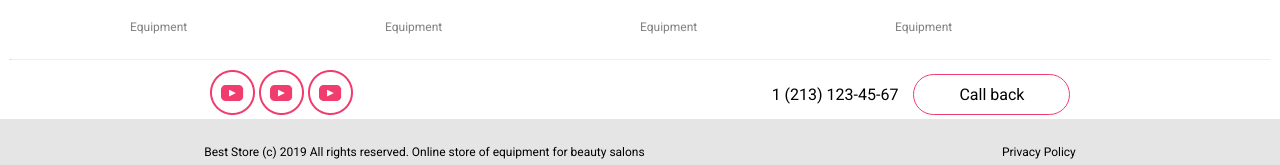
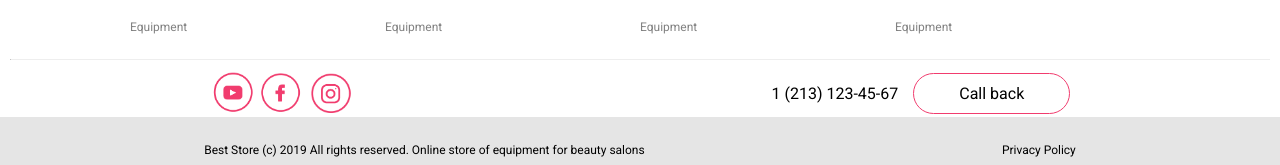
Before and after one commit to YR95/hw6_beauty_redone, a plain HTML site: page index.html in a window 1280 px wide. Shown: the part 2527-2692 px from the top of the page. Drawn offline with Linux system fonts and the light colour scheme.

Commit message:
Add icons

```diff
--- a/index.html
+++ b/index.html
@@ -229,14 +229,14 @@
     <hr class="navigation-line">
     <div class="media-section">
         <div>
-            <img src="icon/youtube.png">
-            <img src="icon/youtube.png">
-            <img src="icon/youtube.png">
+            <img alt="yo" class="media-icon" src="icon/yo.png">
+            <img alt="fc" class="media-icon" src="icon/fc.png">
+            <img alt="inst" class="media-icon" src="icon/img.png">
         </div>
         <div class="beauty-tel-button">
-        <p class="tel">1 (213) 123-45-67</p>
-        <button class="beauty-button">Call back</button>
-    </div>
+            <p class="tel">1 (213) 123-45-67</p>
+            <button class="beauty-button">Call back</button>
+        </div>
     </div>
     <div class="rights-section">
         <p>Best Store (c) 2019 All rights reserved. Online store of equipment for beauty salons</p>
--- a/style/style.css
+++ b/style/style.css
@@ -231,7 +231,10 @@
     max-width: 150px;
     padding: 10px;
 }
-
+.media-icon{
+    max-width: 45px;
+    max-height: 43px;
+}
 .rectangle-button {
     background: #F13C6E;
     color: #FFFFFF;
```
Also changed, not shown: icon/fc.png (added), icon/img.png (added), icon/yo.png (added).
